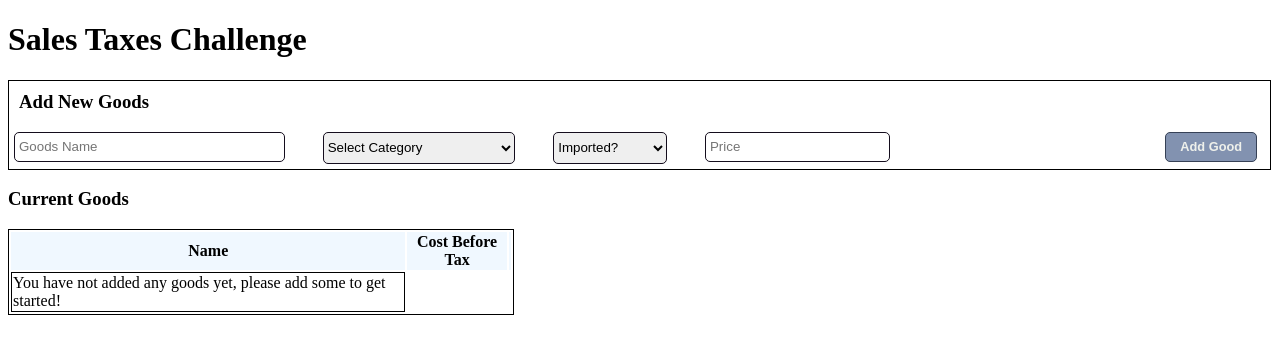
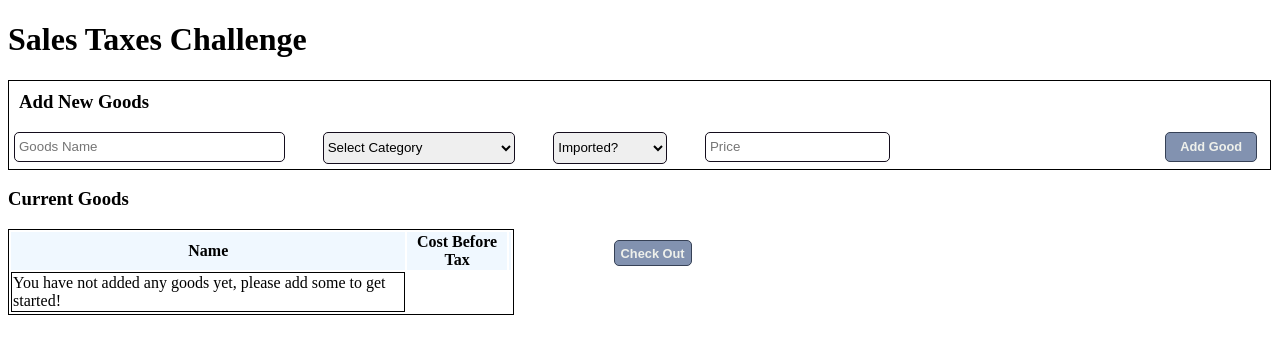
Before and after one commit to LeahWinters/SalesTaxesChallenge, a React (Vite) app: page / in a window 1280 px wide. Shown: the top 354 px of the page. Built offline with nearby package versions, Linux system fonts and the light colour scheme.

Commit message:
currentGoodsTableCreation - Added a checkout button with basic fucntionality to prepare for reciept creation

```diff
--- a/src/CurrentGoods/CurrentGoods.css
+++ b/src/CurrentGoods/CurrentGoods.css
@@ -1,5 +1,5 @@
 .tableholder {
-
+  display: flex;
 }
 
 .noGoodsMessage {
@@ -42,3 +42,24 @@ thead {
   font-size: 0.8em;
   font-weight: 600;
 }
+
+.checkOutBtn {
+  border: 1px solid #364156;
+  border-radius: 5px;
+  color: #eef0eb;
+  cursor: pointer;
+  height: 2.05em;
+  font-size: 0.8em;
+  font-weight: 600;
+  margin-left: 100px;
+  margin-top: 11px;
+}
+
+.buttonDisabled {
+  background-color: #8292B0;
+}
+
+.buttonEnabled {
+  background-color: #009ea3;
+  cursor: pointer;
+}
--- a/src/CurrentGoods/CurrentGoods.tsx
+++ b/src/CurrentGoods/CurrentGoods.tsx
@@ -1,4 +1,4 @@
-import { FC } from 'react';
+import { FC, useEffect, useState } from 'react';
 import AddedGoodsDataInterface from '../interfacesData';
 import './CurrentGoods.css';
 
@@ -8,6 +8,15 @@ interface ICurrentGoods {
 }
 
 const CurrentGoods: FC<ICurrentGoods> = ({ currentGoods, removeGoodFromCurrentGoods }) => {
+  const [isCheckOutDisabled, setIsCheckOutDisabled] = useState(true);
+
+  useEffect(() => {
+    if (currentGoods.length > 0) {
+      setIsCheckOutDisabled(false);
+    } else {
+      setIsCheckOutDisabled(true);
+    }
+  }, [currentGoods]);
 
   const getCurrentGoodsToDisplay = () => {
     if (currentGoods.length > 0) {
@@ -58,6 +67,7 @@ const CurrentGoods: FC<ICurrentGoods> = ({ currentGoods, removeGoodFromCurrentGo
       <h3>Current Goods</h3>
       <div className='tableholder'>
         {getTableToDisplay()}
+        <button className={isCheckOutDisabled ? 'checkOutBtn buttonDisabled' : 'checkOutBtn buttonEnabled'}>Check Out</button>
       </div>
     </div>
   );
```
